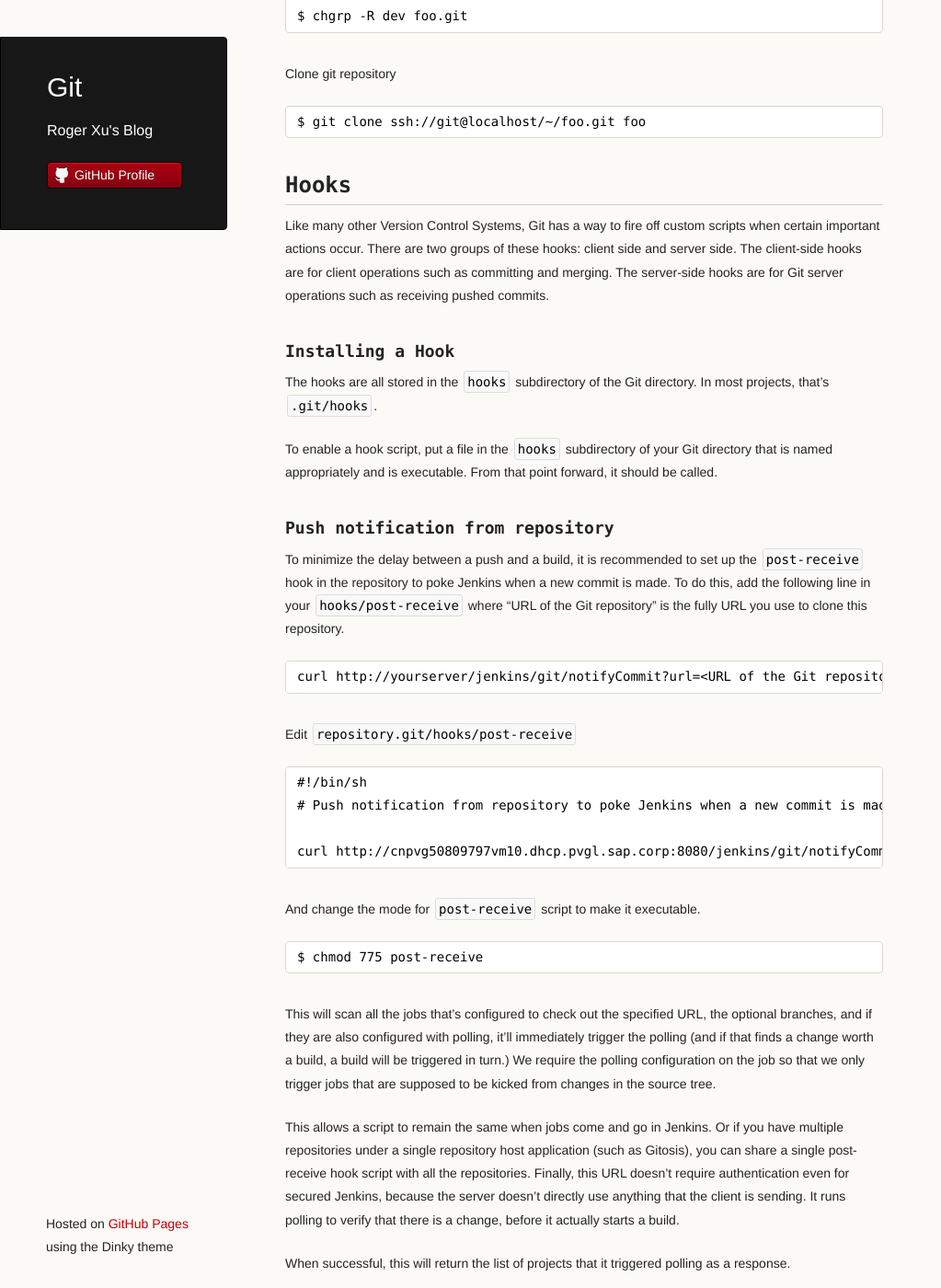
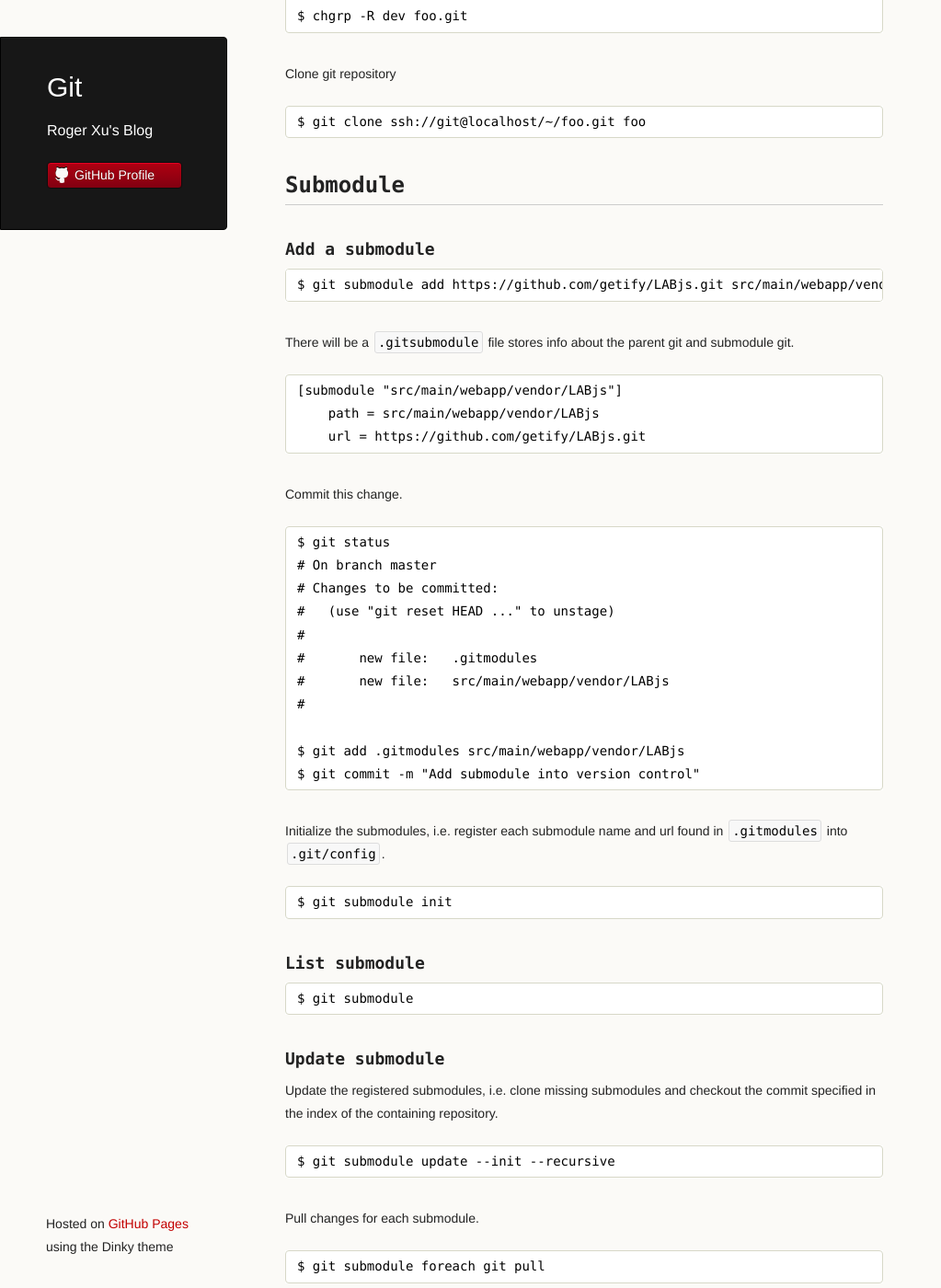
Before and after one commit to rogerxu/rogerxu.github.io, a Jekyll site: the page built from _posts/2012-09-27-git.md, in a window 1280 px wide and 1400 px high, scrolled down 5480 px. Shown: the whole window at 92% size, without its empty margins (0-1023 px from the left). Built offline with Jekyll 4.4.1, drawn with Linux system fonts in a browser that asks for light colours; some of the changed text lies outside the part shown.

Commit message:
Add submodule section for Git post.

```diff
--- a/_posts/2012-09-27-git.md
+++ b/_posts/2012-09-27-git.md
@@ -201,6 +201,67 @@ Clone git repository
 
     $ git clone ssh://git@localhost/~/foo.git foo
 
+## Submodule
+
+### Add a submodule
+
+    $ git submodule add https://github.com/getify/LABjs.git src/main/webapp/vendor/LABjs
+
+There will be a `.gitsubmodule` file stores info about the parent git and submodule git.
+
+    [submodule "src/main/webapp/vendor/LABjs"]
+        path = src/main/webapp/vendor/LABjs
+        url = https://github.com/getify/LABjs.git
+
+Commit this change.
+
+    $ git status
+    # On branch master
+    # Changes to be committed:
+    #   (use "git reset HEAD ..." to unstage)
+    #
+    #       new file:   .gitmodules
+    #       new file:   src/main/webapp/vendor/LABjs
+    #
+
+    $ git add .gitmodules src/main/webapp/vendor/LABjs
+    $ git commit -m "Add submodule into version control"
+
+Initialize the submodules, i.e. register each submodule name and url found in `.gitmodules` into `.git/config`.
+
+    $ git submodule init
+
+### List submodule
+
+    $ git submodule
+
+### Update submodule
+
+Update the registered submodules, i.e. clone missing submodules and checkout the commit specified in the index of the containing repository.
+
+    $ git submodule update --init --recursive
+
+Pull changes for each submodule.
+
+    $ git submodule foreach git pull
+
+Commit submodule changes.
+
+    $ git add src/main/webapp/vendor/LABjs
+    $ git commit -m "Update a submodule"
+
+### Remove submodule
+
+    $ git rm --cached src/main/webapp/vendor/LABjs
+    $ rm -rf .git/modules/src/main/webapp/vendor/LABjs
+    $ rm -rf src/main/webapp/vendor/LABjs
+    $ vim .gitmodules
+    $ vim .git/config
+
+    $ git add .gitmodules
+    $ git commit -m "Remove a submodule"
+    $ git submodule sync
+
 ## Hooks
 
 Like many other Version Control Systems, Git has a way to fire off custom scripts when certain important actions occur. There are two groups of these hooks: client side and server side. The client-side hooks are for client operations such as committing and merging. The server-side hooks are for Git server operations such as receiving pushed commits.
```
